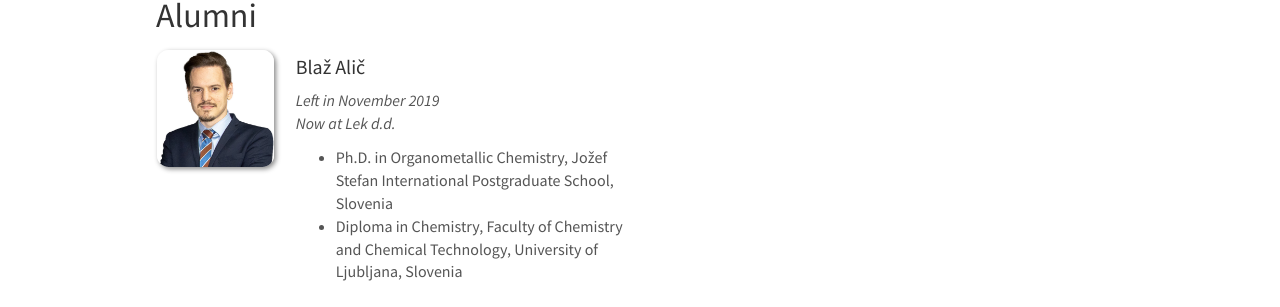
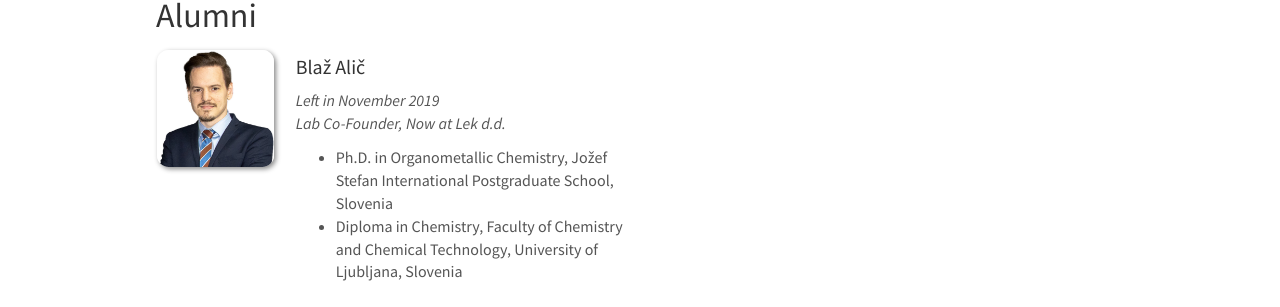
Before and after one commit to eccl-jsi/eccl-jsi.github.io, a Jekyll site: the page built from _pages/team.md, in a window 1280 px wide and 900 px high, scrolled down 1239 px. Shown: the part 247-554 px from the top of the window. Built offline with Jekyll 4.4.1, drawn with Linux system fonts in a browser that asks for light colours; nearby versions of some CDN libraries.

Commit message:
Update alumni_members.yml

```diff
--- a/_data/alumni_members.yml
+++ b/_data/alumni_members.yml
@@ -1,7 +1,7 @@
 - name: Blaž Alič
   photo: Blaz.jpg
   duration: Left in November 2019
-  info: Now at Lek d.d.
+  info: Lab Co-Founder, Now at Lek d.d.
   email: blaz.alic@gmail.com
   number_educ: 2
   education1: Ph.D. in Organometallic Chemistry, Jožef Stefan International Postgraduate School, Slovenia
```
